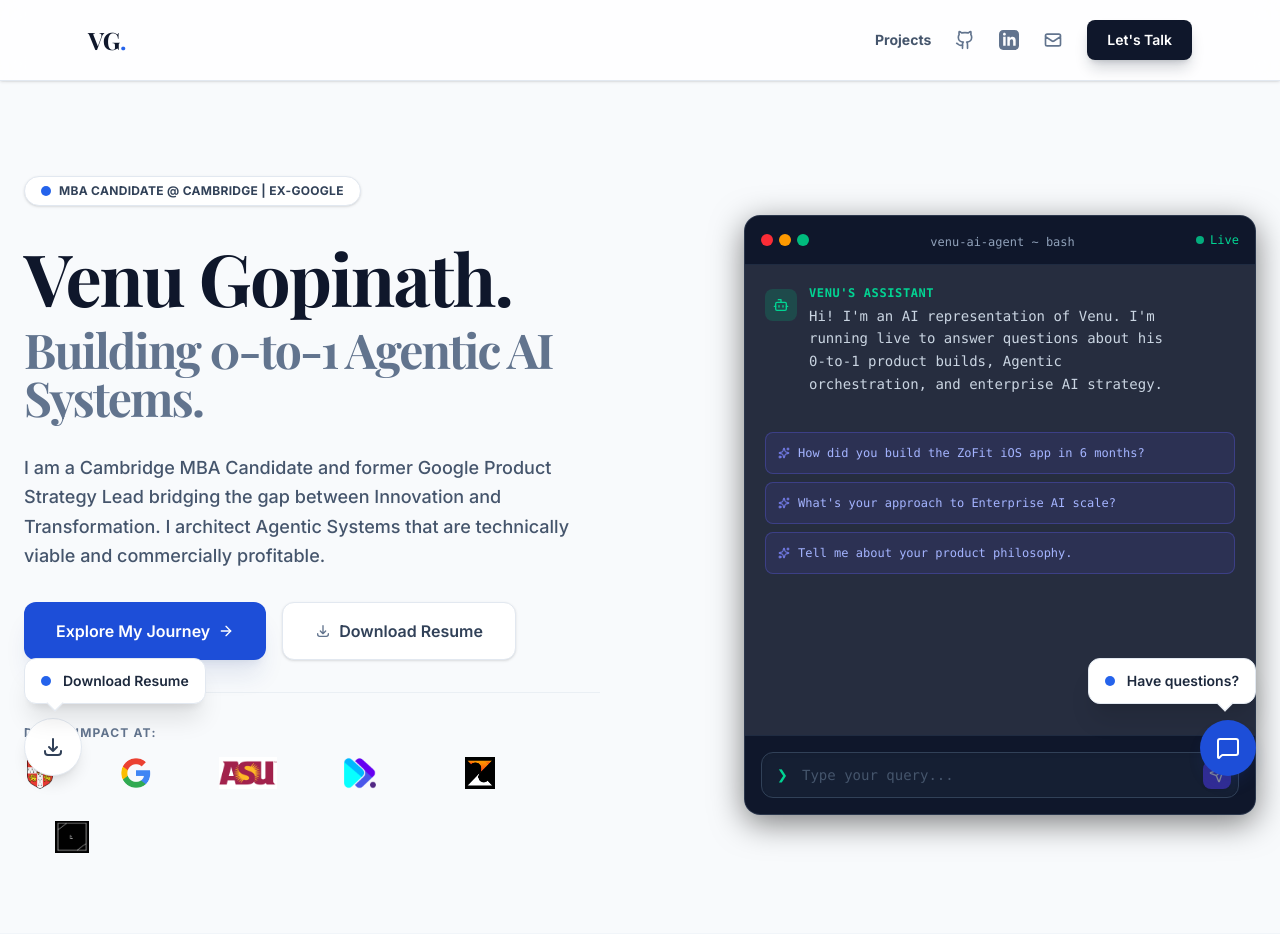
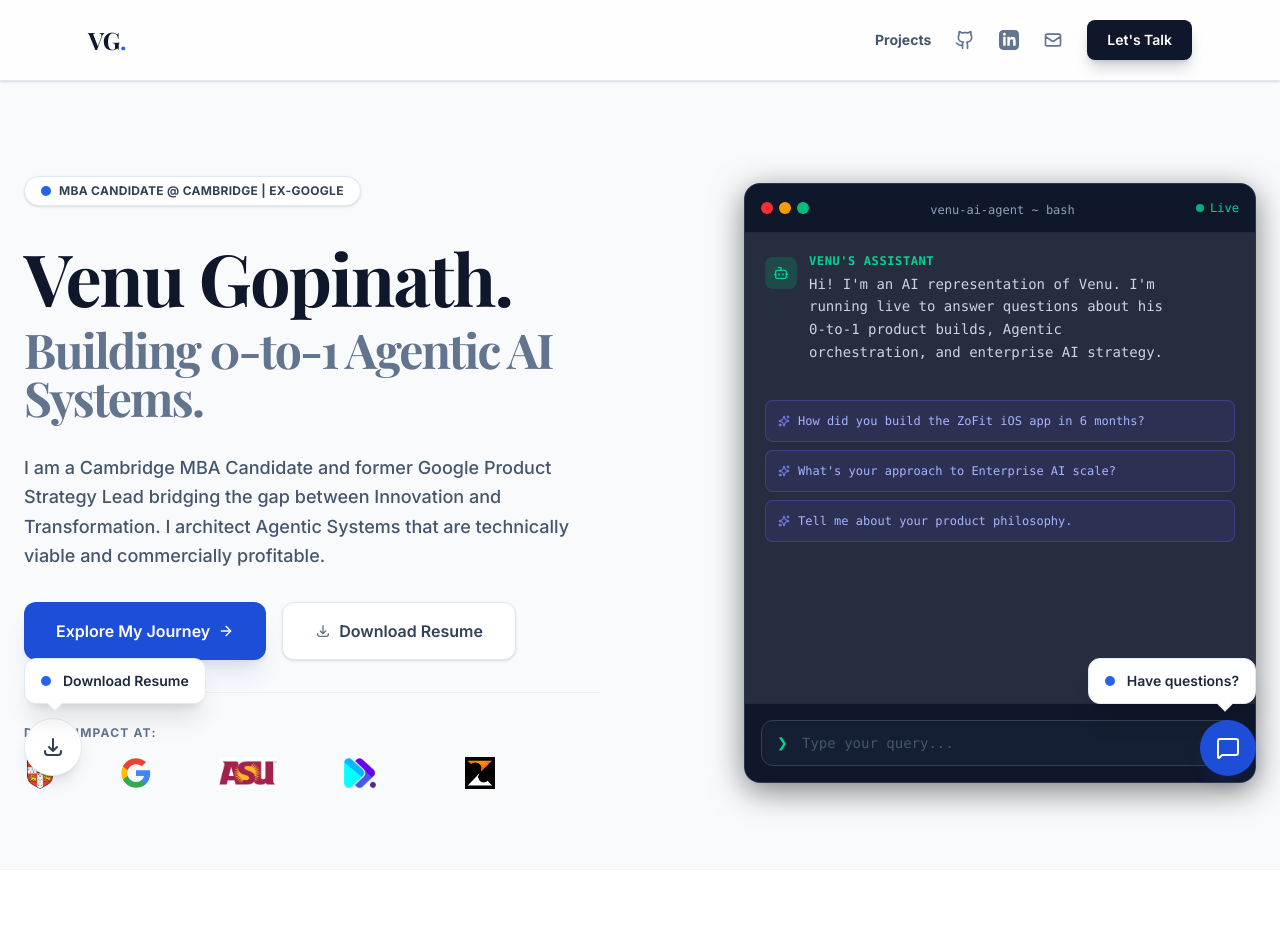
Before and after one commit to TheProductArchitect/venugopinath, a React (Vite) app: page / in a window 1280 px wide. Shown: the top 952 px of the page. Built offline with nearby package versions, Linux system fonts and the light colour scheme.

Commit message:
content: remove Error Tech logo from hero section

```diff
--- a/components/Home.tsx
+++ b/components/Home.tsx
@@ -68,9 +68,6 @@ const Home: React.FC = () => {
                                 </div>
                                 <div className="h-8 w-20">
                                     <CompanyLogo src={LOGOS.ZOFIT} alt="ZoFit" className="h-full w-full" priority={true} />
-                                </div>
-                                <div className="h-8 w-24">
-                                    <CompanyLogo src={LOGOS.ERROR} alt="Error Tech" className="h-full w-full" priority={true} />
                                 </div>
                             </div>
                         </div>
```
